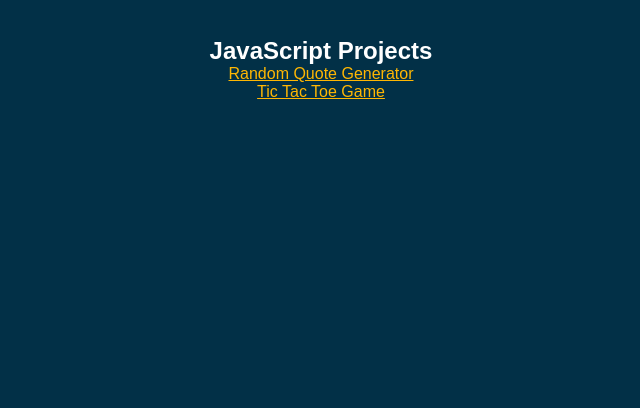
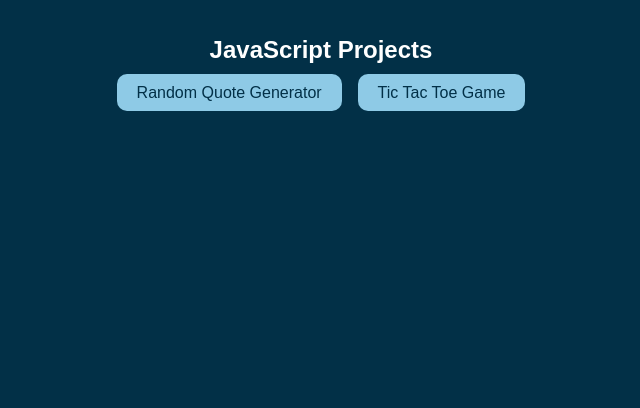
Before and after one commit to egidehirwa/playground, a plain HTML site: page index.html in a window 1280 px wide. Shown: the part 392-800 px from the top of the page, without its empty margins (319-959 px from the left). Drawn offline with Linux system fonts and the light colour scheme.

Commit message:
Feature: Home page button design

```diff
--- a/index.html
+++ b/index.html
@@ -17,13 +17,16 @@
     </header>
     <section class="js-projects">
       <h2>JavaScript Projects</h2>
-      <p>
-        <a href="./js/random-quote-generator/index.html"
-          >Random Quote Generator</a
-        >
-        <br />
-        <a href="./js/tic-tac-toe/index.html">Tic Tac Toe Game</a>
-      </p>
+      <div class="js-container">
+        <div class="js-card">
+          <a href="./js/random-quote-generator/index.html"
+            >Random Quote Generator</a
+          >
+        </div>
+        <div class="js-card">
+          <a href="./js/tic-tac-toe/index.html">Tic Tac Toe Game</a>
+        </div>
+      </div>
     </section>
   </body>
 </html>
--- a/style.css
+++ b/style.css
@@ -37,10 +37,26 @@ h1 {
 }
 
 a {
-  color: var(--action);
+  color: var(--dark);
+  background-color: var(--secondary);
+  text-decoration: none;
+  transition: all 0.3;
+  padding: 10px 20px;
+  border-radius: 10px;
+}
+
+a:hover {
+  color: white;
+  background-color: var(--primary);
 }
 
 .js-projects {
   margin-top: 40px;
   text-align: center;
 }
+
+.js-container {
+  display: flex;
+  gap: 1rem;
+  margin-top: 20px;
+}
```
